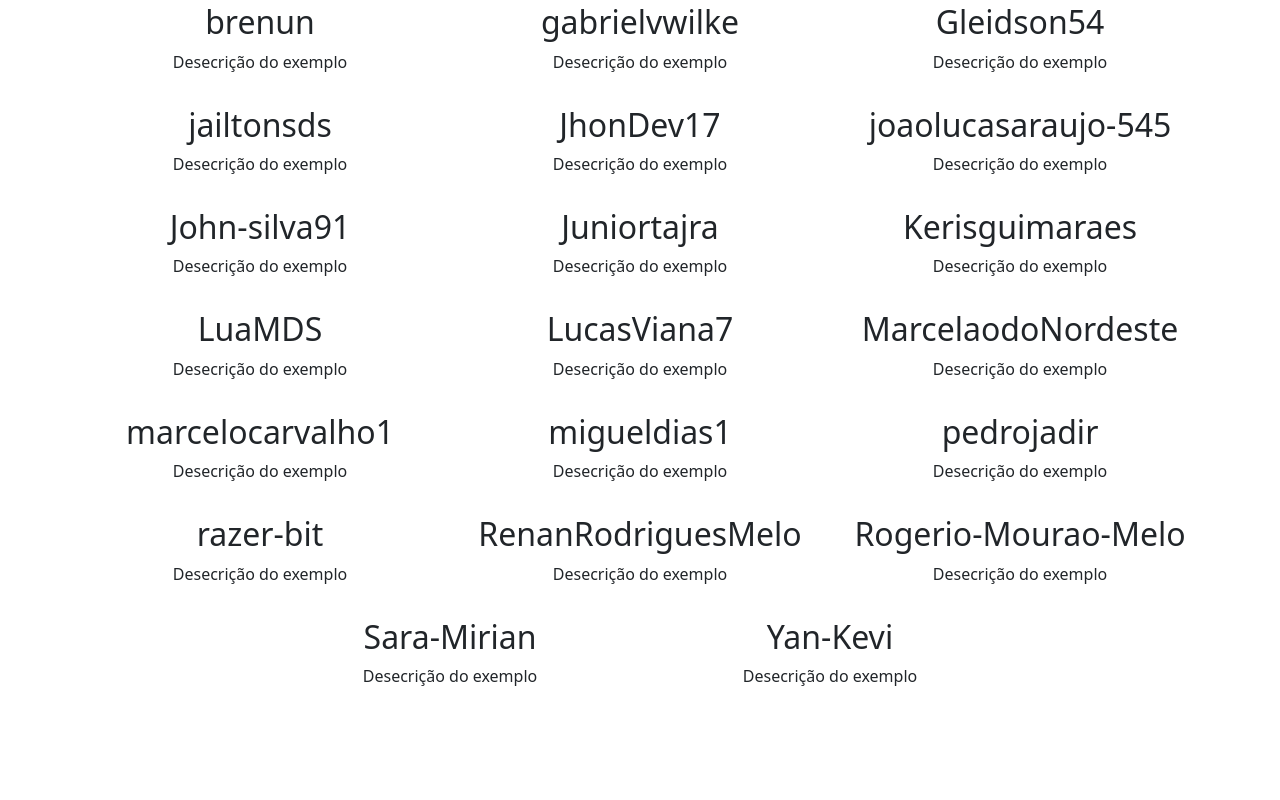
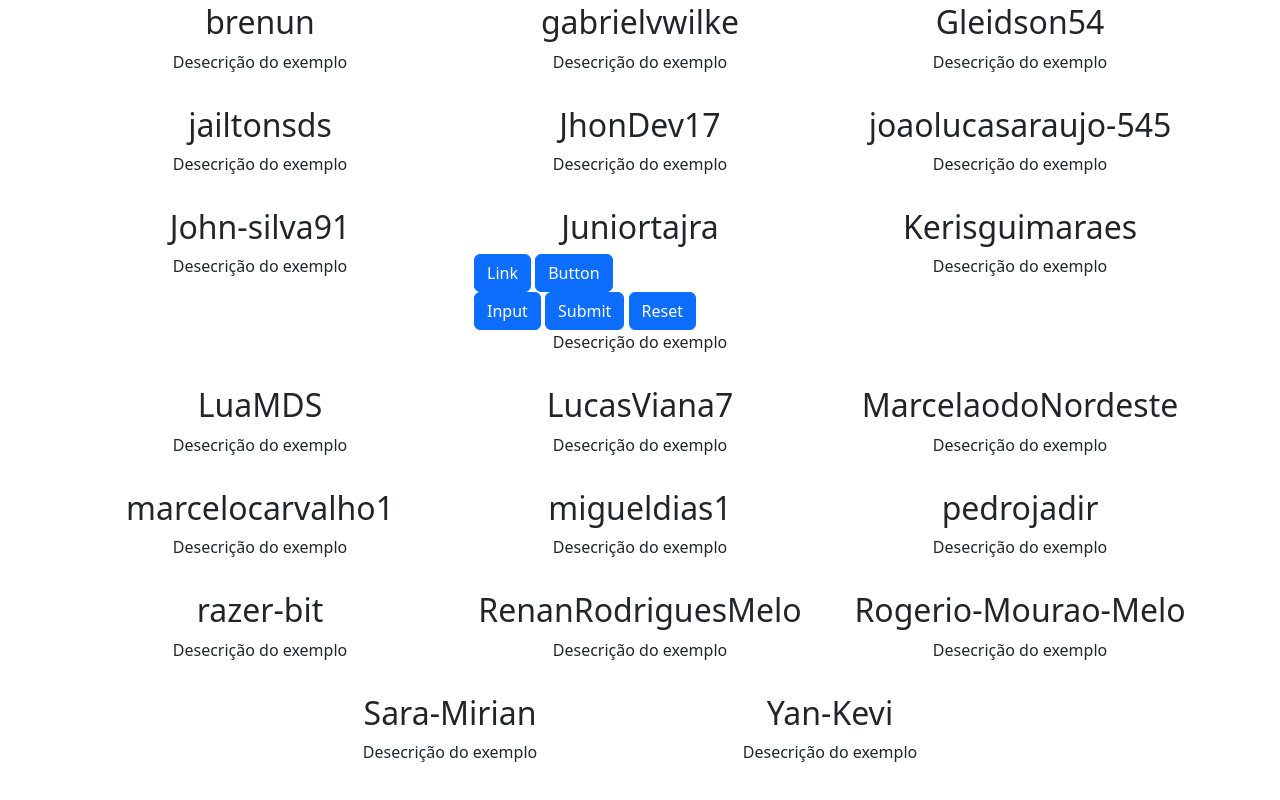
Before and after one commit to fsl-04/bootstrap-ref, a plain HTML site: page index.html in a window 1280 px wide. Shown: the part 1182-1982 px from the top of the page. Before the commit the page ends 1918 px from the top, so only its background shows below. Drawn offline with nearby package versions, Linux system fonts and the light colour scheme.

Commit message:
colaboracao

```diff
--- a/index.html
+++ b/index.html
@@ -193,8 +193,8 @@
                     </div>
                 </div>
                 <div class="d-flex justify-content-center my-3">
-                    <button class="btn btn-primary" data-bs-target="#exampleModalToggle"
-                        data-bs-toggle="modal">Primeiro modal</button>
+                    <button class="btn btn-primary" data-bs-target="#exampleModalToggle" data-bs-toggle="modal">Primeiro
+                        modal</button>
                 </div>
                 <p>Exemplo simples de modal com duas opções</p>
             </div>
@@ -261,7 +261,15 @@
 
             <div class="col-lg-4 col-md-6 col-sm-12 my-2 d-flex flex-column align-items-center ">
                 <h2>Juniortajra</h2>
-                <!-- componente -->
+                <div class="container-fluid">
+                    <div class="col">
+                        <a class="btn btn-primary" href="#" role="button">Link</a>
+                        <button class="btn btn-primary" type="submit">Button</button>
+                    </div>
+                    <input class="btn btn-primary" type="button" value="Input">
+                    <input class="btn btn-primary" type="submit" value="Submit">
+                    <input class="btn btn-primary" type="reset" value="Reset">
+                </div>
                 <p>Desecrição do exemplo</p>
             </div>
 
```
Lines whose indentation alone changed are shown as unchanged.
